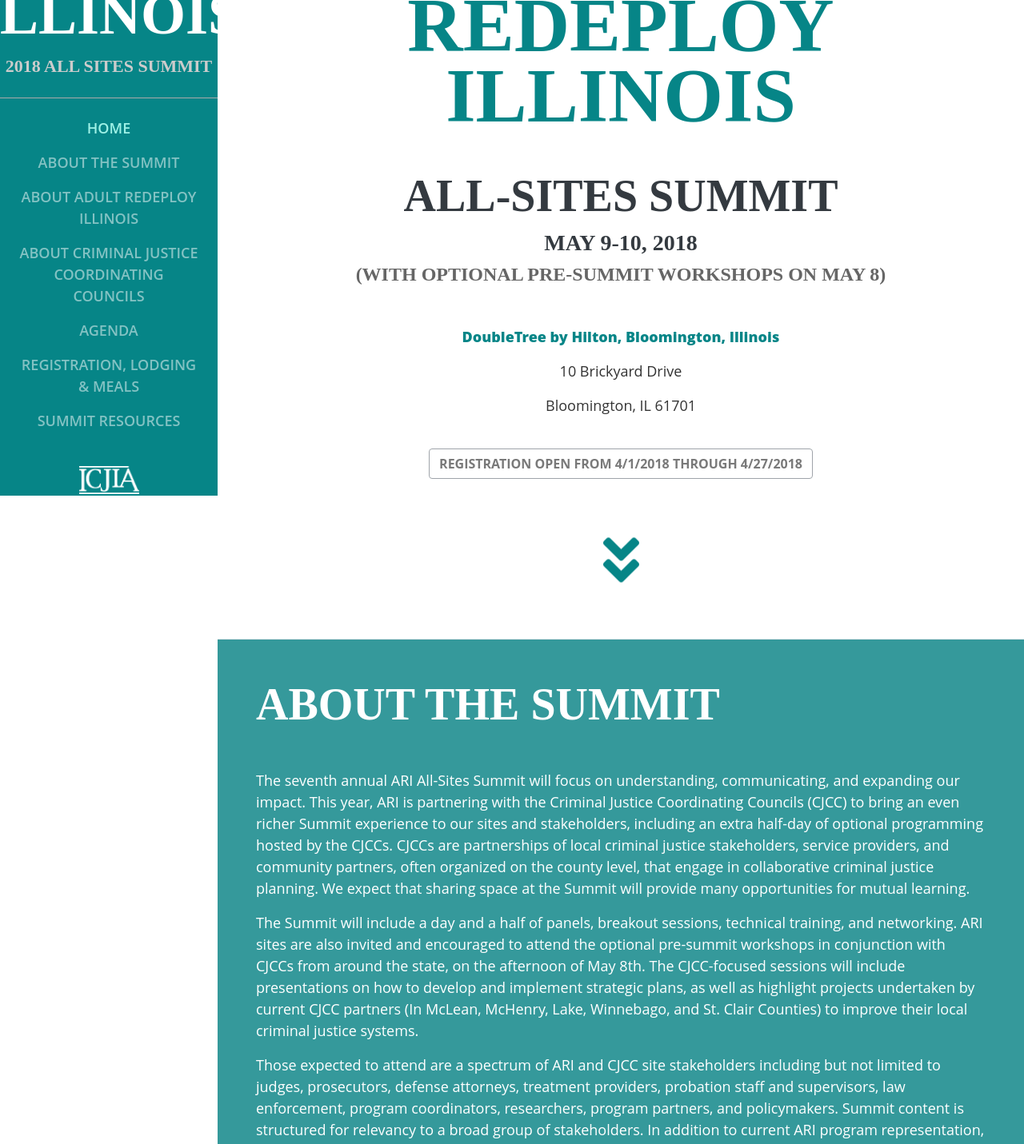
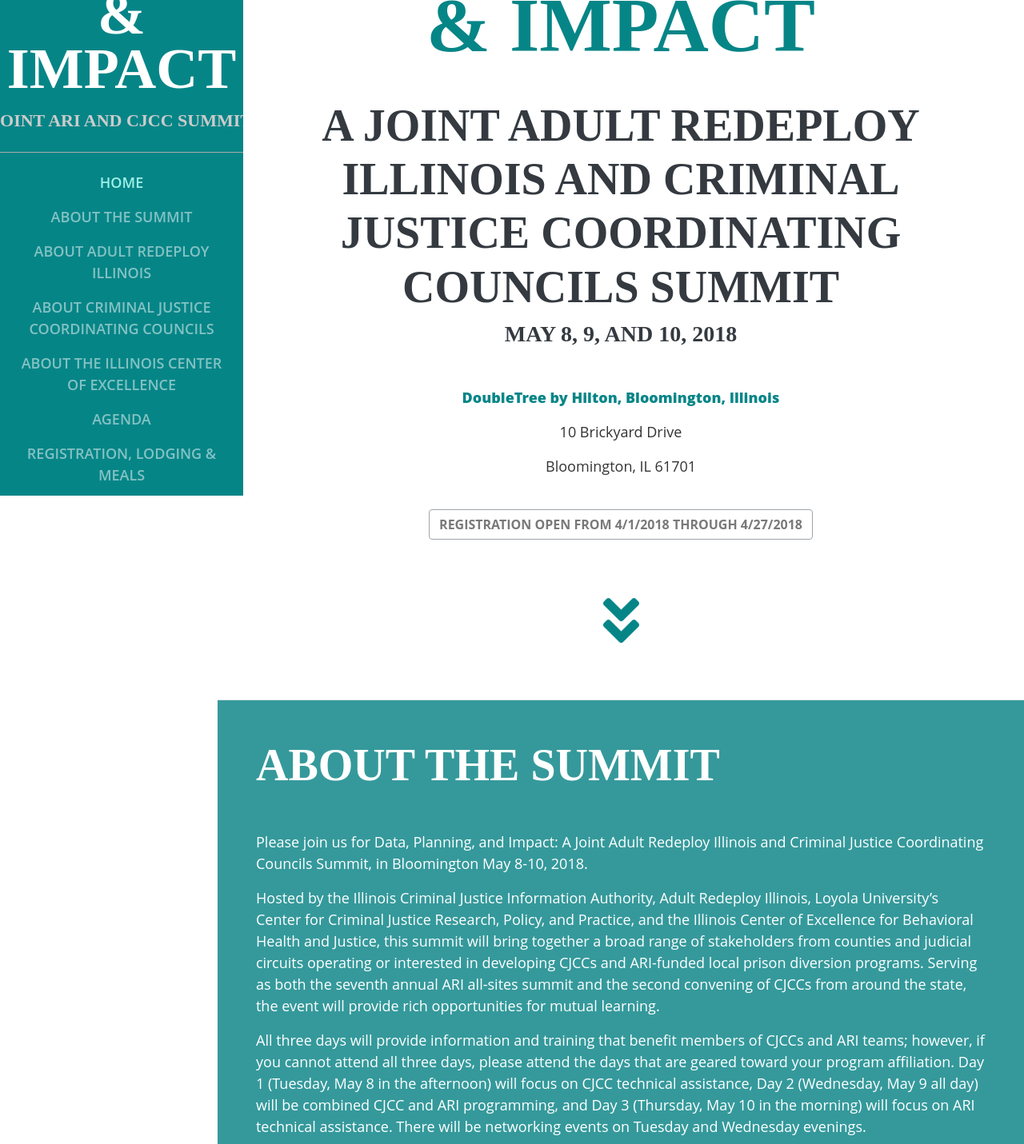
Before and after one commit to ICJIA/icjia-all-sites-summit-2018, a Vue app: page / in a window 1280 px wide. Shown: the part 180-1611 px from the top of the page at 80% size. Built offline with nearby package versions, Linux system fonts and the light colour scheme.

Commit message:
ARI updates

```diff
--- a/src/App.vue
+++ b/src/App.vue
@@ -3,10 +3,11 @@
     <nav class="navbar navbar-expand-lg navbar-dark bg-primary fixed-top" id="sideNav">
       <div class="navHeader d-none d-lg-block" @click="scrollTo('#page-top')">
 
-        <h1>Adult
-          <br>Redeploy
-          <br>Illinois</h1>
-        <h2>2018 All Sites Summit</h2>
+        <h1>Data
+          <br>Planning
+          <br> &
+          <br>Impact</h1>
+        <h2>Joint ARI and CJCC Summit</h2>
 
       </div>
       <a class="navbar-brand js-scroll-trigger" href="#page-top">
@@ -30,6 +31,9 @@
           </li>
           <li class="nav-item">
             <a class="nav-link js-scroll-trigger" id="about-cjcc-nav" v-scroll-to="'#about-cjcc'">About Criminal Justice Coordinating Councils</a>
+          </li>
+          <li class="nav-item">
+            <a class="nav-link js-scroll-trigger" id="about-coe-nav" v-scroll-to="'#about-coe'">About the Illinois Center of Excellence</a>
           </li>
           <li class="nav-item">
             <a class="nav-link js-scroll-trigger" id="agenda-nav" v-scroll-to="'#agenda'">Agenda</a>
@@ -175,7 +179,7 @@
       left: 0;
       display: flex;
       flex-direction: column;
-      width: 17rem;
+      width: 19rem;
       height: 100vh;
       overflow: auto;
 
@@ -310,15 +314,21 @@
 
   #about-summit,
   #about-cjcc,
-  #registration {
+
+  #agenda {
     background: #35999B;
     color: white;
   }
 
   #about-summit h2,
   #about-cjcc h2,
-  #registration h2 {
-    color: #fff;
+
+  #agenda h2 {
+    color: #fff !important;
+  }
+
+  #resources {
+    background: #eee;
   }
 
   ul.sectionList li {
--- a/src/components/Home.vue
+++ b/src/components/Home.vue
@@ -5,12 +5,12 @@
       <section class="content-section first p-3 p-lg-5" id="home">
         <div class="text-center">
           <div>
-            <h1 class="mb-5">2018
-              <span class="primary">Adult Redeploy Illinois</span>
+            <h1 class="mb-5">
+              <span class="primary">Data, Planning, & Impact</span>
             </h1>
-            <h2 class="muted">All-Sites Summit</h2>
-            <h3>May 9-10, 2018</h3>
-            <h4 style="color: #666">(with optional pre-summit workshops on May 8)</h4>
+            <h2 class="muted">A Joint Adult Redeploy Illinois and Criminal Justice Coordinating Councils Summit</h2>
+            <h3>May 8, 9, and 10, 2018</h3>
+
             <div class="address">
               <p>
                 <a href="http://doubletree3.hilton.com/en/hotels/illinois/doubletree-by-hilton-hotel-bloomington-BMIDTDT/index.html" class="heavy primary">DoubleTree by Hilton, Bloomington, Illinois</a>
@@ -35,18 +35,21 @@
 
           <div class="d-flex flex-column flex-md-row mb-5">
             <div class="mr-auto">
-              <p>The seventh annual ARI All-Sites Summit will focus on understanding, communicating, and expanding our impact.
-                This year, ARI is partnering with the Criminal Justice Coordinating Councils (CJCC) to bring an even richer
-                Summit experience to our sites and stakeholders, including an extra half-day of optional programming hosted
-                by the CJCCs. CJCCs are partnerships of local criminal justice stakeholders, service providers, and community
-                partners, often organized on the county level, that engage in collaborative criminal justice planning. We
-                expect that sharing space at the Summit will provide many opportunities for mutual learning.</p>
-              <p>The Summit will include a day and a half of panels, breakout sessions, technical training, and networking.
-                ARI sites are also invited and encouraged to attend the optional pre-summit workshops in conjunction with
-                CJCCs from around the state, on the afternoon of May 8th. The CJCC-focused sessions will include presentations
-                on how to develop and implement strategic plans, as well as highlight projects undertaken by current CJCC
-                partners (In McLean, McHenry, Lake, Winnebago, and St. Clair Counties) to improve their local criminal justice
-                systems.
+              <p>Please join us for Data, Planning, and Impact: A Joint Adult Redeploy Illinois and Criminal Justice Coordinating
+                Councils Summit, in Bloomington May 8-10, 2018.
+              </p>
+              <p>Hosted by the Illinois Criminal Justice Information Authority, Adult Redeploy Illinois, Loyola University’s
+                Center for Criminal Justice Research, Policy, and Practice, and the Illinois Center of Excellence for Behavioral
+                Health and Justice, this summit will bring together a broad range of stakeholders from counties and judicial
+                circuits operating or interested in developing CJCCs and ARI-funded local prison diversion programs. Serving
+                as both the seventh annual ARI all-sites summit and the second convening of CJCCs from around the state,
+                the event will provide rich opportunities for mutual learning.</p>
+              <p>All three days will provide information and training that benefit members of CJCCs and ARI teams; however,
+                if you cannot attend all three days, please attend the days that are geared toward your program affiliation.
+                Day 1 (Tuesday, May 8 in the afternoon) will focus on CJCC technical assistance, Day 2 (Wednesday, May 9
+                all day) will be combined CJCC and ARI programming, and Day 3 (Thursday, May 10 in the morning) will focus
+                on ARI technical assistance. There will be networking events on Tuesday and Wednesday evenings.
+
               </p>
               <p> Those expected to attend are a spectrum of ARI and CJCC site stakeholders including but not limited to judges,
                 prosecutors, defense attorneys, treatment providers, probation staff and supervisors, law enforcement, program
@@ -130,15 +133,44 @@
         </div>
       </section>
 
+      <section class="content-section p-3 p-lg-5 d-flex flex-column" id="about-coe">
+        <div class="my-auto">
+          <h2 class="mb-5 primary">About The Illinois Center of Excellence for Behavioral Health and Justice</h2>
+          <div class="d-flex flex-column flex-md-row mb-5">
+            <div class="mr-auto">
+              <p>Since its opening in 2012, the Center of Excellence has worked throughout Illinois to reduce the overrepresentation
+                of persons with behavioral health disorders in the criminal justice system. The expertise of the Center of
+                Excellence staff in the law and behavioral health fields has allowed it to deliver invaluable training and
+                technical assistance to diverse stakeholders, including but not limited to problem-solving courts, law enforcement
+                personnel, and treatment providers in all 102 counties. The Center of Excellence has also developed important
+                working relationships both in Illinois and nationally that facilitate its ability to fulfill its mission
+                to equip communities to appropriately respond to the needs of persons with behavioral health disorders who
+                are involved with the criminal justice system.</p>
+
+
+
+
+            </div>
+
+          </div>
+
+        </div>
+      </section>
+
+
+
+
       <section class="content-section p-3 p-lg-5 d-flex flex-column" id="agenda">
         <div class="my-auto">
           <h2 class="mb-5 primary">Agenda</h2>
           <div class="d-flex flex-column flex-md-row mb-5">
             <div class="mr-auto">
-              <p>The 2018 ARI All-Sites Summit will offer opportunities to share site updates and lessons learned, skills-building
-                for communicating and expanding your ARI programs' impact, grants technical assistance, and more.</p>
+              <p>The 2018 ARI-CJCC Summit will focus on the practical advantages and challenges associated with coordinating
+                across the criminal justice system to address/solve significant problems. The Summit will include skills-building
+                sessions on strategic planning and implementing data-driven programs, offer grants technical assistance,
+                and facilitate discussions among sites focused on expanding impact.</p>
               <p>For more information, contact
-                <a href="mailto: emma.rubin@illinois.gov" class="heavy primary">emma.rubin@illinois.gov</a>, Policy and Program Coordinator, Adult Redeploy Illinois.</p>
+                <a href="mailto: emma.rubin@illinois.gov" class="heavy">emma.rubin@illinois.gov</a>, Policy and Program Coordinator, Adult Redeploy Illinois.</p>
               <p>Agenda coming soon</p>
 
 
@@ -162,15 +194,19 @@
                 <li>There are no registration costs for the event; however, all participants must register for the Summit. For
                   those participants representing ARI programs, it is suggested that you confirm participation with your
                   ARI program contact before registering.</li>
-                <li>Mileage, lodging and per diem should be covered in local program budgets.
+                <li>For existing ARI sites, mileage, lodging and per diem should be covered in local program budgets.
                 </li>
-                <li>Participants must make lodging reservations on their own or through their ARI-funded programs. The
+                <li>Participants must make lodging reservations on their own or through their ARI-funded programs.
+                  <br>
+                  <br>The
                   <a href="http://doubletree3.hilton.com/en/hotels/illinois/doubletree-by-hilton-hotel-bloomington-BMIDTDT/index.html" class="heavy">DoubleTree</a>
                   has set aside a block of rooms for the nights of Tuesday, May 8 and Wednesday, May 9. Reservations should be made by April
                   17, 2018 to ensure access to the state rate. Ask for the "Adult Redeploy Illinois" room block when making
                   reservations at 1-309-664-6446. An additional block of rooms at the state rate has been reserved at the
                   Eastland Suites Hotel, and can be reserved by calling 309-662-0000. There is a free shuttle between the
-                  Eastland and the DoubleTree.</li>
+                  Eastland and the DoubleTree. Other hotels that offer the state rate
+                  <a href="">may be found here.</a>
+                </li>
                 <li>Expected start time is 8:30 am on both days, with coffee and registration beginning at 7:30am. Pre-Summit
                   programming on May 8 is expected to begin at 12 pm.</li>
                 <li>Continental breakfast will be provided on May 9 and May 10, and lunch will be provided on May 9.</li>
```
